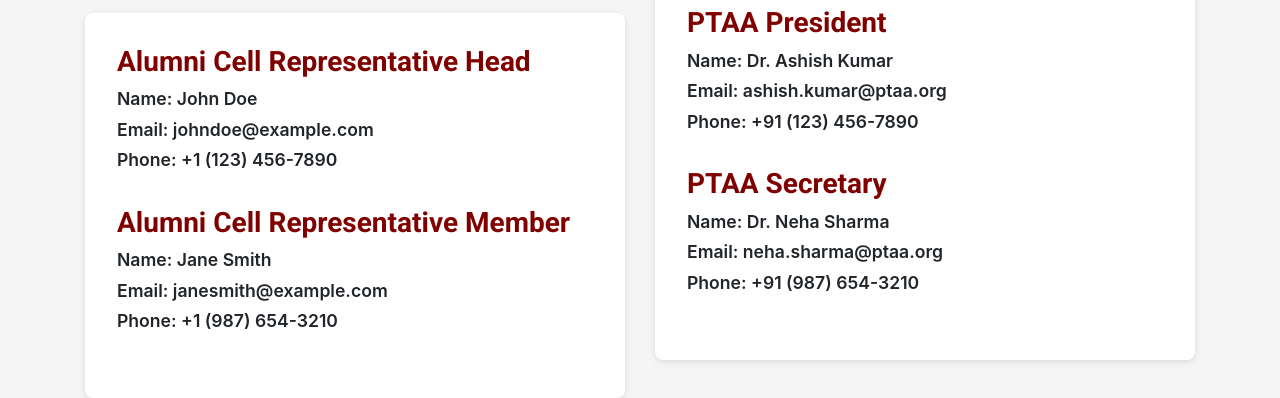
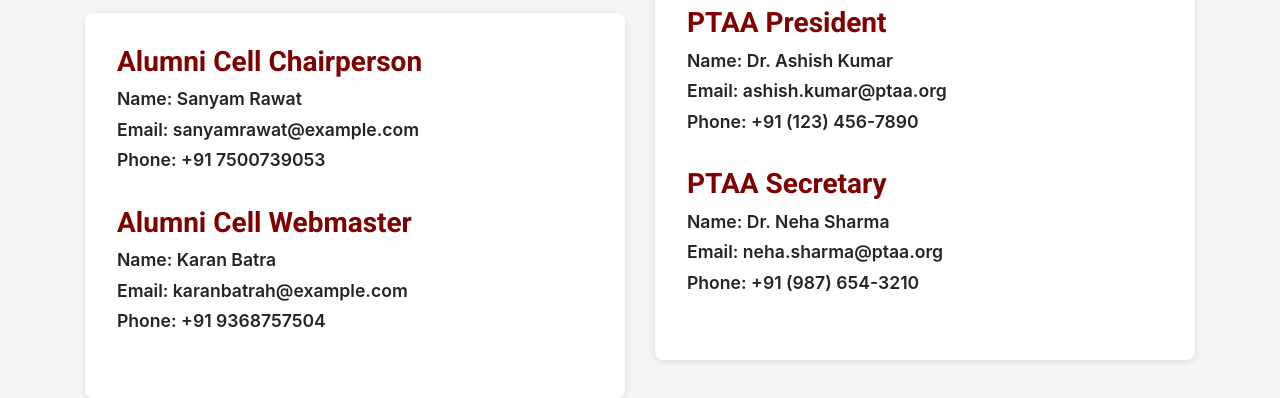
Before and after one commit to harikeshpandey/PTAA-V1, a plain HTML site: page ContactUs/ContactUs.html in a window 1280 px wide. Shown: the part 430-828 px from the top of the page. Drawn offline with nearby package versions, Linux system fonts and the light colour scheme.

Commit message:
Some Changes

```diff
--- a/ContactUs/ContactUs.html
+++ b/ContactUs/ContactUs.html
@@ -155,16 +155,16 @@
           </p>
           <div class="alumni-cell-contact">
             <div class="contact-item">
-              <h3>Alumni Cell Representative Head</h3>
-              <p>Name: John Doe</p>
-              <p>Email: johndoe@example.com</p>
-              <p>Phone: +1 (123) 456-7890</p>
+              <h3>Alumni Cell Chairperson</h3>
+              <p>Name: Sanyam Rawat</p>
+              <p>Email: sanyamrawat@example.com</p>
+              <p>Phone: +91 7500739053</p>
             </div>
             <div class="contact-item">
-              <h3>Alumni Cell Representative Member</h3>
-              <p>Name: Jane Smith</p>
-              <p>Email: janesmith@example.com</p>
-              <p>Phone: +1 (987) 654-3210</p>
+              <h3>Alumni Cell Webmaster</h3>
+              <p>Name: Karan Batra</p>
+              <p>Email: karanbatrah@example.com</p>
+              <p>Phone: +91 9368757504</p>
             </div>
           </div>
         </div>
```
